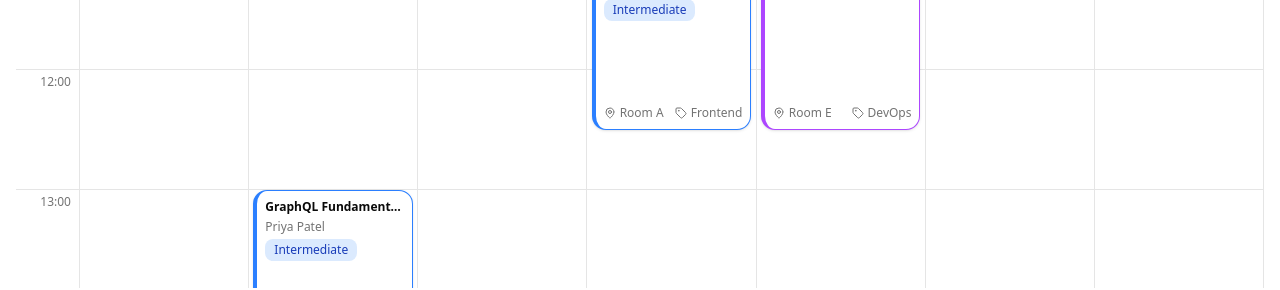
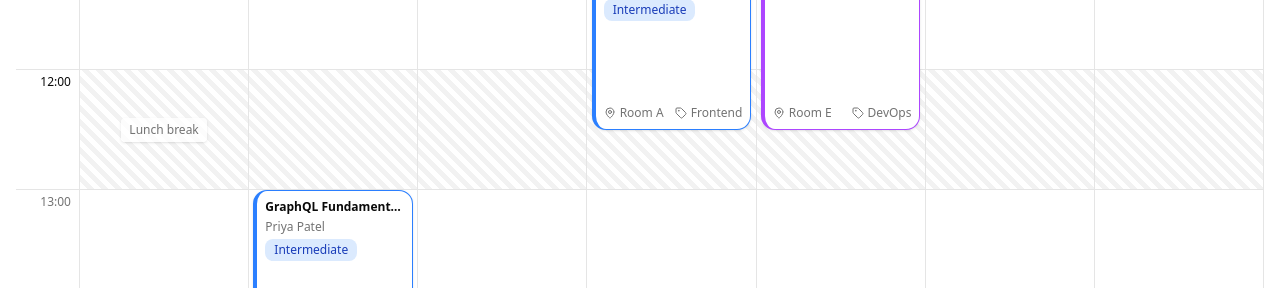
Before and after one commit to Babbler-Project/babbler-front, a React (Vite) app: page / in a window 1280 px wide. Shown: the part 480-770 px from the top of the page. Built offline with nearby package versions, Linux system fonts and the light colour scheme.

Commit message:
feat(calendar): add lunch break slots to day and week views

```diff
--- a/src/features/calendar/components/DayView.tsx
+++ b/src/features/calendar/components/DayView.tsx
@@ -2,6 +2,8 @@ import { useMemo } from "react";
 import { generateTimeSlots } from "../utils";
 import { mapDayTalks } from "../mapper";
 import { TalkItem } from "./TalkItem";
+import { LunchBreakSlot } from "./LunchBreakSlot";
+import { cn } from "@/lib/utils";
 import type { Talk } from "../types";
 
 interface DayViewProps {
@@ -41,12 +43,15 @@ export function DayView({ currentDate, talks }: DayViewProps) {
       <div className="flex flex-1 overflow-auto">
         {/* Time slots */}
         <div className="border-r w-16 shrink-0">
-          {timeSlots.map((time, idx) => (
+          {timeSlots.map((slot, idx) => (
             <div
               key={idx}
-              className="border-b h-30 p-1 text-xs text-right text-muted-foreground pr-2"
+              className={cn(
+                "border-b h-30 p-1 text-xs text-right pr-2",
+                !slot.isBreakTime && "text-muted-foreground",
+              )}
             >
-              {time}
+              {slot.time}
             </div>
           ))}
         </div>
@@ -54,9 +59,13 @@ export function DayView({ currentDate, talks }: DayViewProps) {
         {/* Day content */}
         <div className="flex-1 relative">
           {/* Time slots background */}
-          {timeSlots.map((_, idx) => (
-            <div key={idx} className="border-b h-30"></div>
-          ))}
+          {timeSlots.map((slot, idx) =>
+            slot.isBreakTime ? (
+              <LunchBreakSlot key={idx} />
+            ) : (
+              <div key={idx} className="border-b h-30"></div>
+            ),
+          )}
 
           {/* Talks */}
           <div className="absolute inset-0">
--- /dev/null
+++ b/src/features/calendar/components/LunchBreakSlot.tsx
@@ -0,0 +1,30 @@
+import { LUNCH_BREAK_LABEL } from "../utils";
+import { cn } from "@/lib/utils";
+
+interface LunchBreakSlotProps {
+  showLabel?: boolean;
+  className?: string;
+}
+
+export function LunchBreakSlot({
+  showLabel = true,
+  className,
+}: LunchBreakSlotProps) {
+  return (
+    <div
+      className={cn("relative border-b h-30 w-full", className)}
+      style={{
+        backgroundImage:
+          "repeating-linear-gradient(45deg, transparent, transparent 5px, rgba(0,0,0,0.05) 5px, rgba(0,0,0,0.05) 10px)",
+      }}
+    >
+      {showLabel && (
+        <div className="absolute inset-0 flex items-center justify-center pointer-events-none">
+          <span className="text-xs font-medium text-muted-foreground px-2 py-1 bg-background/80 rounded shadow-sm">
+            {LUNCH_BREAK_LABEL}
+          </span>
+        </div>
+      )}
+    </div>
+  );
+}
--- a/src/features/calendar/components/WeekView.tsx
+++ b/src/features/calendar/components/WeekView.tsx
@@ -2,6 +2,8 @@ import { useMemo } from "react";
 import { getWeekDays, formatDay, generateTimeSlots } from "../utils";
 import { mapWeekTalks } from "../mapper";
 import { TalkItem } from "./TalkItem";
+import { LunchBreakSlot } from "./LunchBreakSlot";
+import { cn } from "@/lib/utils";
 import type { Talk } from "../types";
 
 interface WeekViewProps {
@@ -42,12 +44,15 @@ export function WeekView({ currentDate, talks }: WeekViewProps) {
       <div className="flex flex-1 overflow-auto">
         {/* Time slots */}
         <div className="border-r w-16 shrink-0">
-          {timeSlots.map((time, idx) => (
+          {timeSlots.map((slot, idx) => (
             <div
               key={idx}
-              className="border-b h-30 p-1 text-xs text-right text-muted-foreground pr-2"
+              className={cn(
+                "border-b h-30 p-1 text-xs text-right pr-2",
+                !slot.isBreakTime && "text-muted-foreground",
+              )}
             >
-              {time}
+              {slot.time}
             </div>
           ))}
         </div>
@@ -56,13 +61,19 @@ export function WeekView({ currentDate, talks }: WeekViewProps) {
         <div className="grid grid-cols-7 flex-1">
           {weekDays.map((_, dayIdx) => {
             const dayTalks = mappedWeekTalks[dayIdx] || [];
+            // N'afficher le label que sur la première colonne pour éviter l'encombrement visuel
+            const isFirstColumn = dayIdx === 0;
 
             return (
               <div key={dayIdx} className="border-r relative w-full">
                 {/* Time slots background */}
-                {timeSlots.map((_, idx) => (
-                  <div key={idx} className="border-b h-30"></div>
-                ))}
+                {timeSlots.map((slot, idx) =>
+                  slot.isBreakTime ? (
+                    <LunchBreakSlot key={idx} showLabel={isFirstColumn} />
+                  ) : (
+                    <div key={idx} className="border-b h-30"></div>
+                  ),
+                )}
 
                 {/* Talks */}
                 <div className="absolute inset-0">
--- a/src/features/calendar/types.ts
+++ b/src/features/calendar/types.ts
@@ -23,3 +23,8 @@ export interface PositionedTalk extends Talk {
 
 export type CalendarViewType = "day" | "week";
 export type Room = "Room A" | "Room B" | "Room C" | "Room D" | "Room E";
+
+export interface TimeSlot {
+  time: string;
+  isBreakTime?: boolean;
+}
--- a/src/features/calendar/utils.ts
+++ b/src/features/calendar/utils.ts
@@ -6,6 +6,10 @@ import {
   isSameDay,
 } from "date-fns";
 import type { Talk } from "../types";
+
+export const LUNCH_BREAK_START_HOUR = 12;
+export const LUNCH_BREAK_END_HOUR = 13;
+export const LUNCH_BREAK_LABEL = "Lunch break";
 
 // Format date to display in header
 export const formatDate = (date: Date): string => {
@@ -26,10 +30,13 @@ export const formatDay = (date: Date): string => {
 };
 
 // Generate time slots for the calendar - Use smaller increments for finer granularity
-export const generateTimeSlots = (): string[] => {
-  const slots: string[] = [];
+export const generateTimeSlots = (): TimeSlot[] => {
+  const slots: TimeSlot[] = [];
   for (let i = 9; i < 19; i++) {
-    slots.push(`${i}:00`);
+    slots.push({
+      time: `${i}:00`,
+      isBreakTime: i >= LUNCH_BREAK_START_HOUR && i < LUNCH_BREAK_END_HOUR,
+    });
   }
   return slots;
 };
```
